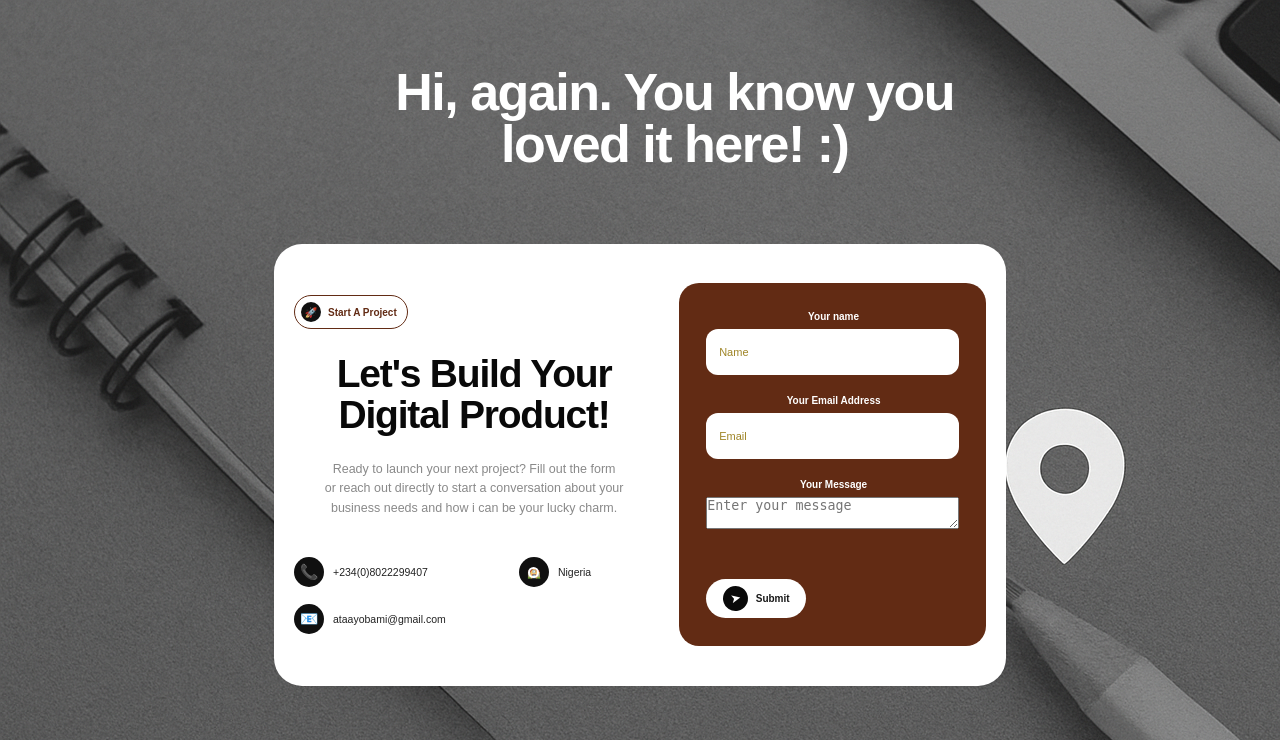
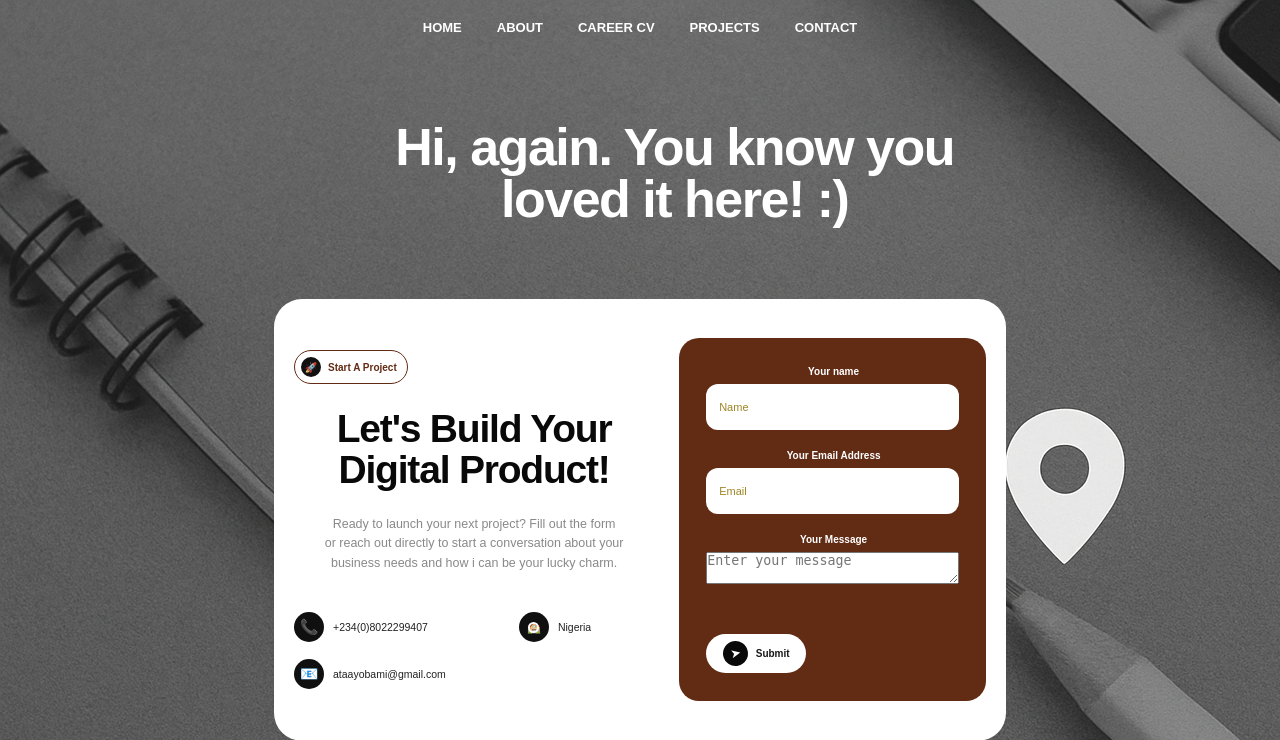
Before and after one commit to Ayobamiata/MY_PORTFOLIO, a Flask app: page /contact2 in a window 1280 px wide. Shown: the top 740 px of the page. Run offline with Flask 3, Linux system fonts and the light colour scheme.

Commit message:
added a nav bar to the contact page

```diff
--- a/portfolio/static/contact2.css
+++ b/portfolio/static/contact2.css
@@ -1,3 +1,24 @@
+
+.top-nav {
+  width: 100%;
+  display: flex;
+  justify-content: center;
+  align-items: center;
+  gap: 35px;
+  padding: 20px 0;
+}
+
+.top-nav a {
+  color: white;
+  text-decoration: none;
+  font-size: 13px;
+  font-weight: bold;
+}
+
+.top-nav a:hover {
+  color: #f9c900;
+}
+
 
 * {
   box-sizing: border-box;
--- a/portfolio/templates/contact2.html
+++ b/portfolio/templates/contact2.html
@@ -9,6 +9,15 @@
 
 
 <body>
+
+  <nav class="top-nav">
+    <a href="{{ url_for('home') }}">HOME</a>
+    <a href="{{ url_for('about') }}">ABOUT</a>
+    <a href="#">CAREER CV</a>
+    <a href="#">PROJECTS</a>
+    <a href="{{ url_for('contact') }}">CONTACT</a>
+  </nav>
+
   <main class="page">
 
     <header class="mode-header">
```
